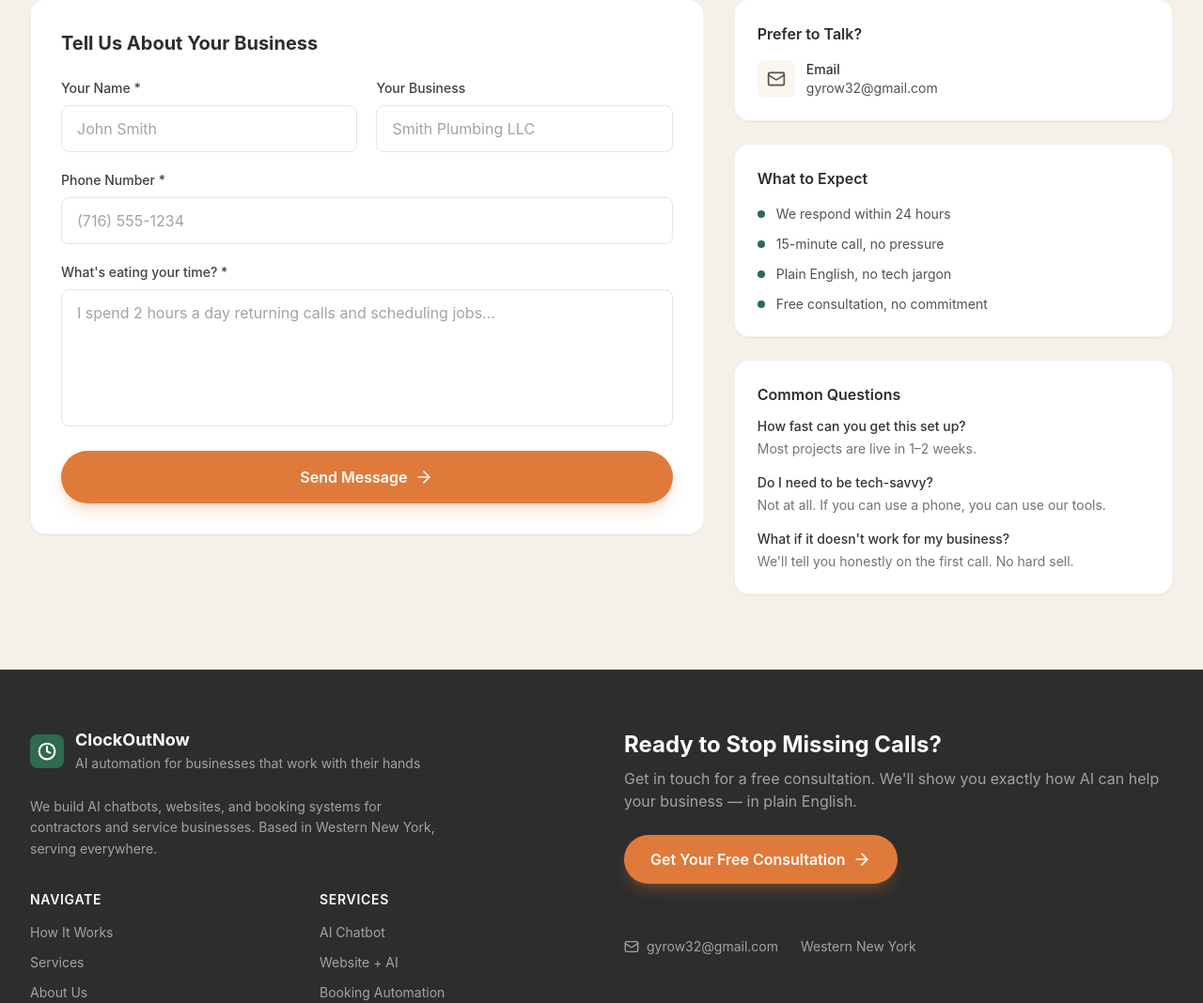
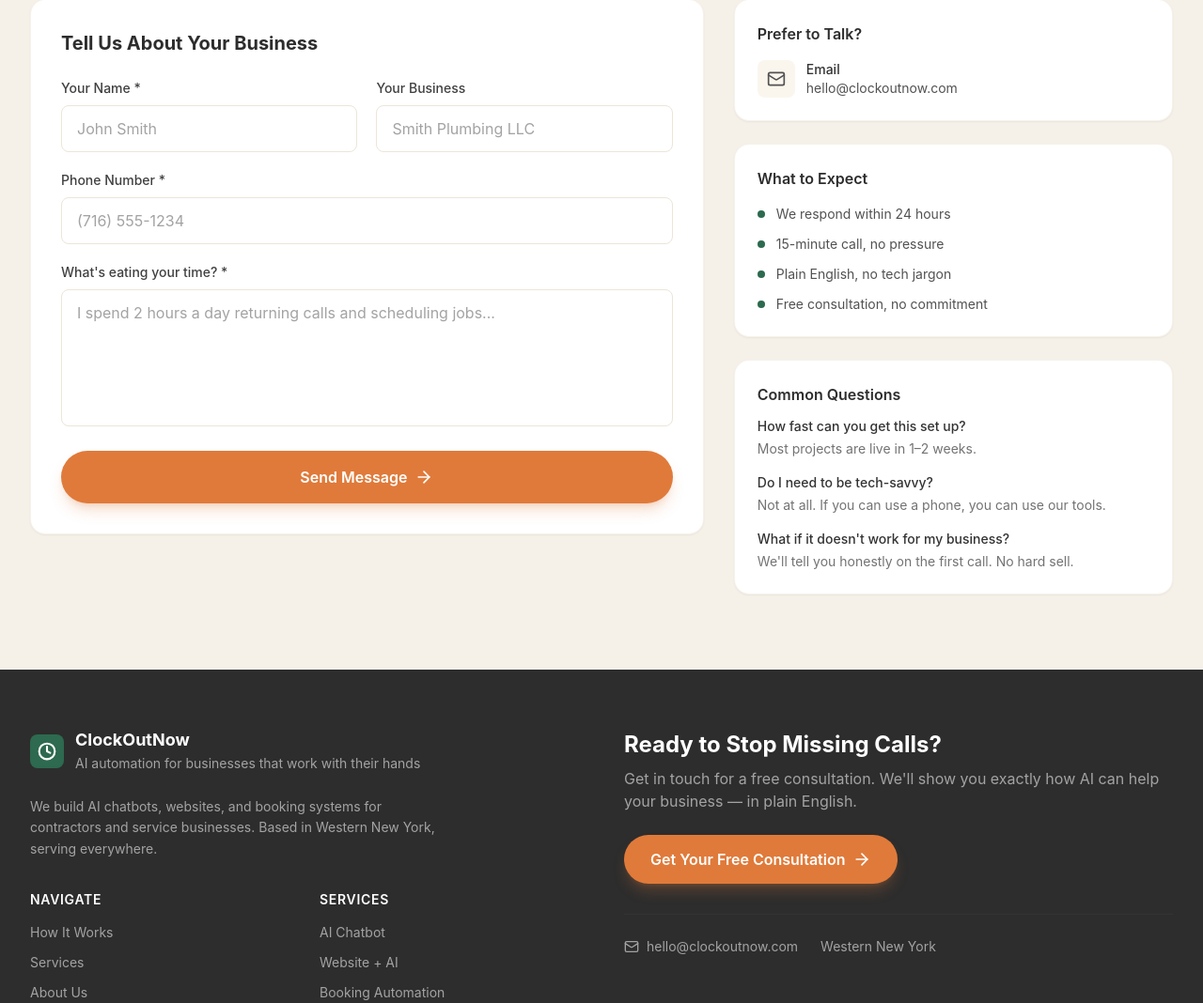
Before and after one commit to gyrow32/clockoutnow, a Next.js app: page /contact in a window 1280 px wide. Shown: the part 353-1421 px from the top of the page at 94% size. Built offline with nearby package versions, Linux system fonts and the light colour scheme.

Commit message:
Update contact email to hello@clockoutnow.com

```diff
--- a/src/app/contact/page.tsx
+++ b/src/app/contact/page.tsx
@@ -34,7 +34,7 @@ export default function ContactPage() {
       const body = encodeURIComponent(
         `Name: ${formData.name}\nBusiness: ${formData.business}\nPhone: ${formData.phone}\n\nWhat's eating their time:\n${formData.message}`
       )
-      window.open(`mailto:gyrow32@gmail.com?subject=${subject}&body=${body}`)
+      window.open(`mailto:hello@clockoutnow.com?subject=${subject}&body=${body}`)
       setFormStatus('success')
       setFormData({ name: '', business: '', phone: '', message: '' })
     }
@@ -187,7 +187,7 @@ export default function ContactPage() {
                   <h3 className="text-charcoal-800 font-semibold mb-4">Prefer to Talk?</h3>
                   <div className="space-y-4">
                     <a
-                      href="mailto:gyrow32@gmail.com"
+                      href="mailto:hello@clockoutnow.com"
                       className="flex items-center gap-3 text-charcoal-500 hover:text-green-600 transition-colors group"
                     >
                       <div className="w-10 h-10 rounded-lg bg-cream-100 flex items-center justify-center group-hover:bg-green-600/10 transition-colors">
@@ -198,7 +198,7 @@ export default function ContactPage() {
                       </div>
                       <div>
                         <div className="text-sm font-medium text-charcoal-700">Email</div>
-                        <div className="text-sm">gyrow32@gmail.com</div>
+                        <div className="text-sm">hello@clockoutnow.com</div>
                       </div>
                     </a>
                   </div>
--- a/src/app/page.tsx
+++ b/src/app/page.tsx
@@ -416,7 +416,7 @@ export default function HomePage() {
                   <path d="M5 12h14" /><path d="m12 5 7 7-7 7" />
                 </svg>
               </a>
-              <a href="mailto:gyrow32@gmail.com" className="inline-flex items-center gap-2 px-7 py-3.5 rounded-full border-2 border-white/30 text-white font-semibold hover:bg-white/10 transition-all duration-300 hover:-translate-y-0.5">
+              <a href="mailto:hello@clockoutnow.com" className="inline-flex items-center gap-2 px-7 py-3.5 rounded-full border-2 border-white/30 text-white font-semibold hover:bg-white/10 transition-all duration-300 hover:-translate-y-0.5">
                 Email Us Directly
               </a>
             </div>
--- a/src/components/Footer.tsx
+++ b/src/components/Footer.tsx
@@ -80,14 +80,14 @@ export default function Footer() {
 
             <div className="mt-8 pt-6 border-t border-charcoal-700 flex items-center gap-6">
               <a
-                href="mailto:gyrow32@gmail.com"
+                href="mailto:hello@clockoutnow.com"
                 className="flex items-center gap-2 text-charcoal-300 hover:text-coral-400 text-sm transition-colors"
               >
                 <svg className="w-4 h-4" viewBox="0 0 24 24" fill="none" stroke="currentColor" strokeWidth="2" strokeLinecap="round" strokeLinejoin="round">
                   <rect width="20" height="16" x="2" y="4" rx="2" />
                   <path d="m22 7-8.97 5.7a1.94 1.94 0 0 1-2.06 0L2 7" />
                 </svg>
-                gyrow32@gmail.com
+                hello@clockoutnow.com
               </a>
               <span className="text-charcoal-300 text-sm">Western New York</span>
             </div>
```
